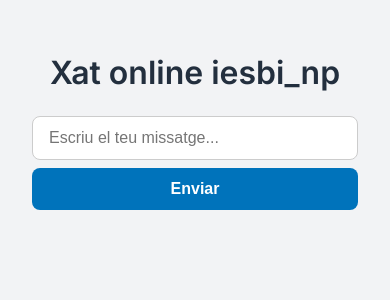
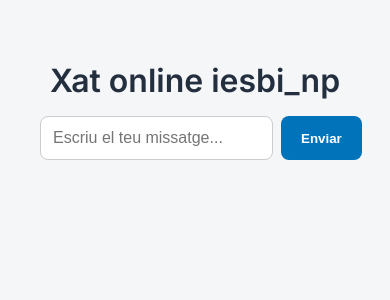
Before and after one commit to iesbillenguatges/xat-pub-sub, a Flask app: page / in a window 390 px wide. Shown: the top 300 px of the page. Run offline with Flask 3, Linux system fonts and the light colour scheme; data that the repository does not hold is empty.

Commit message:
Add files via upload

```diff
--- a/app.py
+++ b/app.py
@@ -14,7 +14,6 @@ def send():
     r.publish("chat", message)
     return "", 204
 
-
 @app.route("/stream")
 def stream():
     def event_stream():
--- a/templates/index.html
+++ b/templates/index.html
@@ -5,15 +5,9 @@
   <title>Xat online iesbi_np</title>
   <link href="https://fonts.googleapis.com/css2?family=Inter:wght@400;600&display=swap" rel="stylesheet">
   <style>
-    * {
-      box-sizing: border-box;
-    }
-
     body {
-      margin: 0;
       font-family: 'Inter', sans-serif;
-      background-color: #f2f3f5;
-      color: #1a1a1a;
+      background-color: #f4f6f8;
       display: flex;
       flex-direction: column;
       align-items: center;
@@ -21,48 +15,41 @@
     }
 
     h1 {
-      color: #232f3e; /* AWS dark blue */
+      color: #232f3e;
+      font-size: 2rem;
       font-weight: 600;
-      margin-bottom: 1.5rem;
+      margin-bottom: 1rem;
     }
 
     form {
       display: flex;
+      max-width: 600px;
       width: 100%;
-      max-width: 600px;
       margin-bottom: 1rem;
       gap: 0.5rem;
     }
 
     input[type="text"] {
       flex: 1;
-      padding: 0.75rem 1rem;
+      padding: 0.75rem;
       font-size: 1rem;
       border: 1px solid #ccc;
       border-radius: 0.5rem;
-      outline: none;
-      transition: border-color 0.2s;
-    }
-
-    input[type="text"]:focus {
-      border-color: #0073bb; /* AWS blue */
     }
 
     button {
       background-color: #0073bb;
       color: white;
+      padding: 0.75rem 1.25rem;
       border: none;
-      padding: 0.75rem 1.25rem;
+      border-radius: 0.5rem;
       font-weight: 600;
-      font-size: 1rem;
-      border-radius: 0.5rem;
       cursor: pointer;
-      transition: background-color 0.2s, box-shadow 0.2s;
+      transition: background-color 0.2s ease;
     }
 
     button:hover {
       background-color: #005e99;
-      box-shadow: 0 2px 6px rgba(0, 0, 0, 0.15);
     }
 
     #chat {
@@ -73,23 +60,12 @@
     }
 
     #chat li {
-      background-color: white;
+      background: white;
+      border-left: 4px solid #0073bb;
+      margin-bottom: 0.5rem;
       padding: 0.75rem 1rem;
-      margin-bottom: 0.5rem;
       border-radius: 0.5rem;
-      box-shadow: 0 1px 3px rgba(0, 0, 0, 0.05);
-      border-left: 4px solid #0073bb;
-    }
-
-    @media (max-width: 640px) {
-      form {
-        flex-direction: column;
-        align-items: stretch;
-      }
-
-      button {
-        width: 100%;
-      }
+      box-shadow: 0 1px 3px rgba(0,0,0,0.05);
     }
   </style>
 </head>
@@ -112,7 +88,6 @@
       e.preventDefault();
 
       const data = new FormData(form);
-
       fetch("/send", {
         method: "POST",
         body: data
```
Also changed, not shown: README.md (added).
